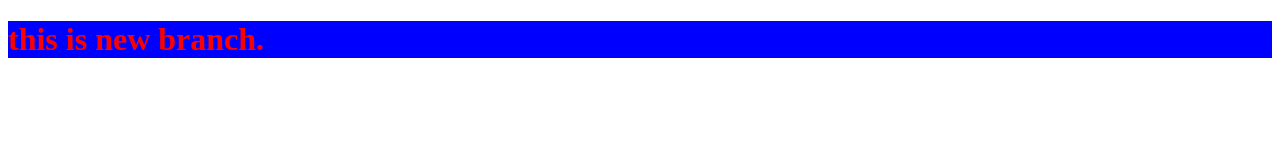
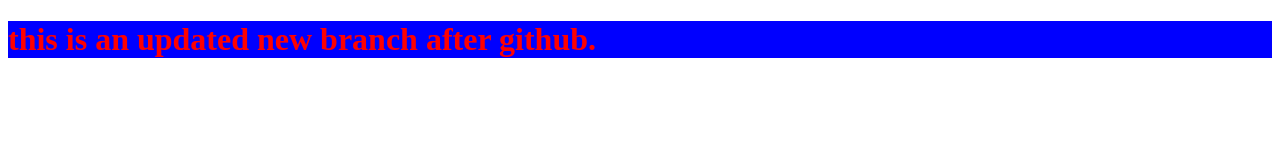
Before and after one commit to ahmed-ziedan/myFisrtRepo, a plain HTML site: page index.html in a window 1280 px wide. Drawn offline with Linux system fonts and the light colour scheme.

Commit message:
edit html file at h1

```diff
--- a/index.html
+++ b/index.html
@@ -7,7 +7,7 @@
     <title>Document</title>
   </head>
   <body>
-    <h1>this is new branch.</h1>
+    <h1>this is an updated new branch after github.</h1>
     <script src="app.js"></script>
   </body>
 </html>
```
